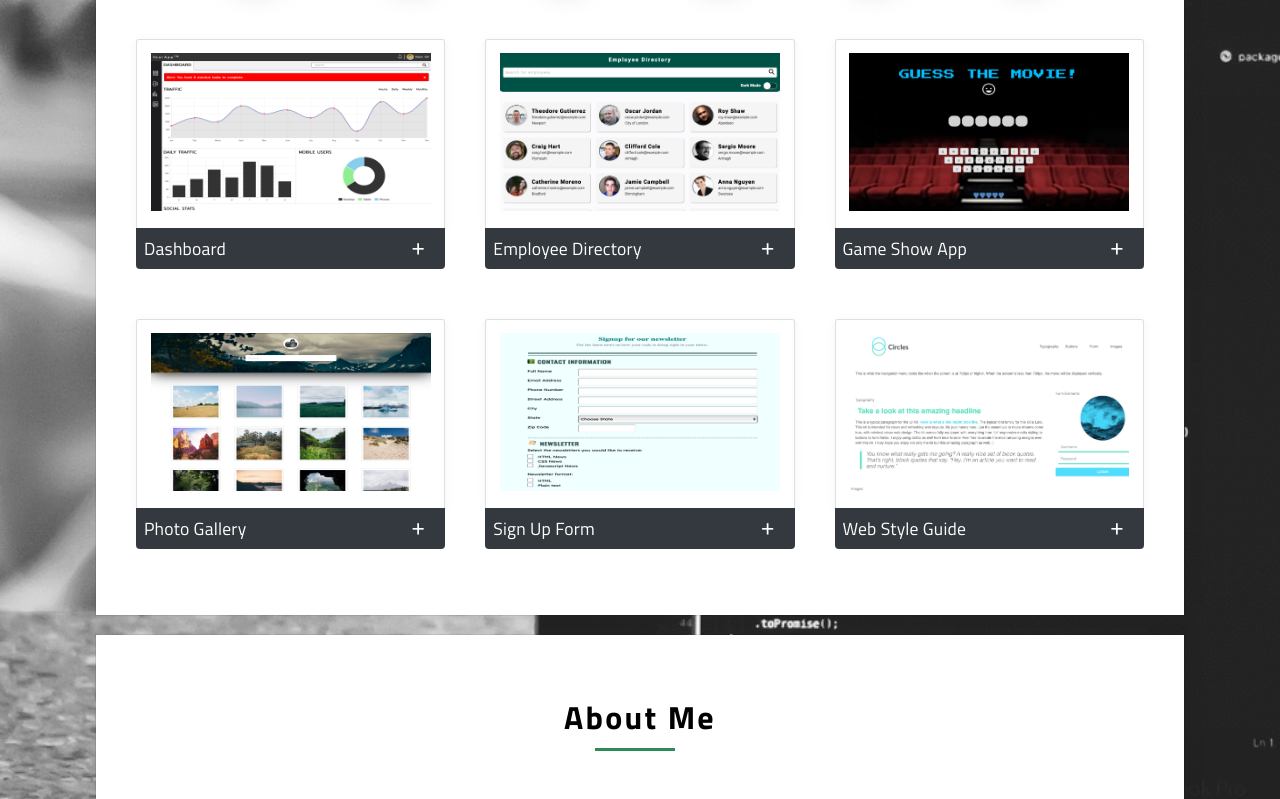
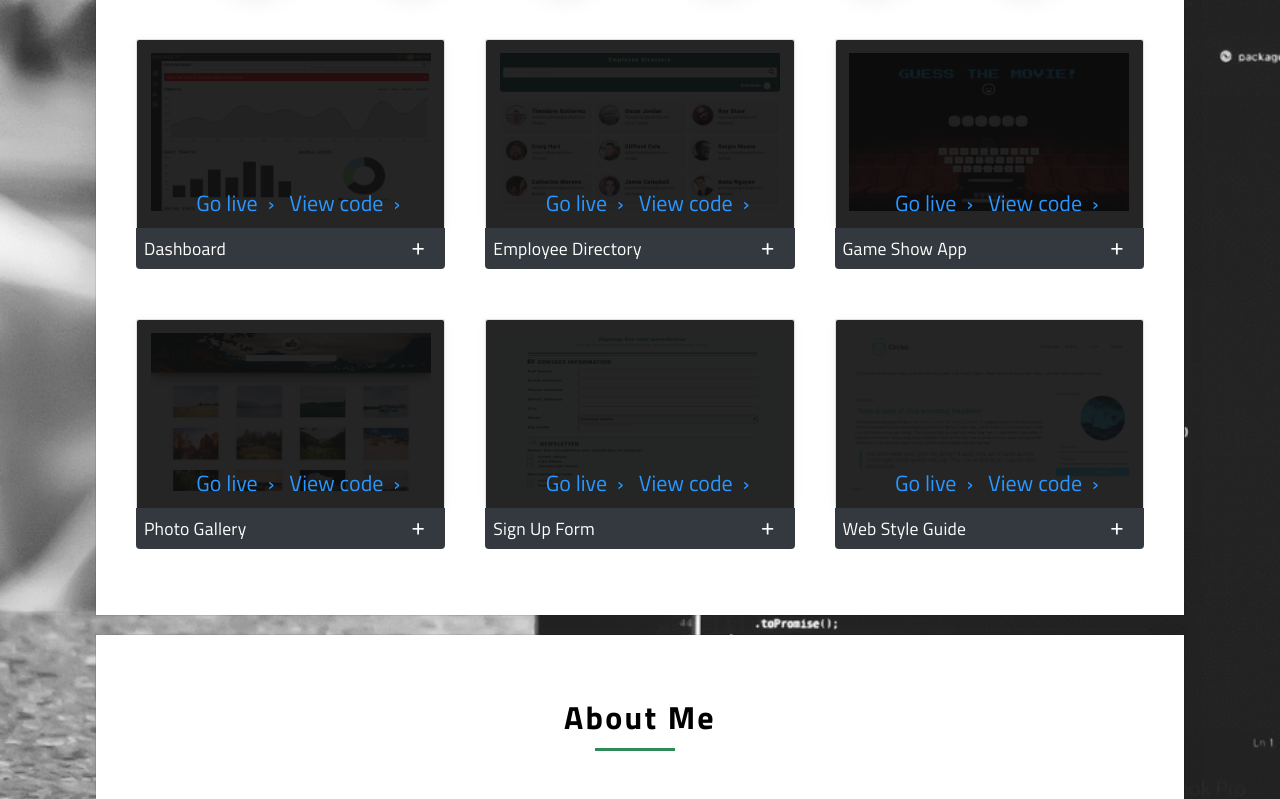
Before and after one commit to Rabin92/rabingm.dev, a plain HTML site: page index.html in a window 1280 px wide. Shown: the part 1133-1932 px from the top of the page. Drawn offline with nearby package versions, Linux system fonts and the light colour scheme; some packages are replaced by stand-ins of ours; a script that the page names is missing.

Commit message:
file updated

```diff
--- a/css/styles.css
+++ b/css/styles.css
@@ -772,7 +772,7 @@ nav ul li a:hover {
   height: 100%;
   background: rgba(15, 14, 14, 0.9);
   color: #fff;
-  opacity: 0;
+  opacity: 1;
   transition: opacity 0.45s;
   /* Target every direct child of this class */
 }
@@ -787,19 +787,19 @@ nav ul li a:hover {
   transform: translateY(0);
 }
 .section-overlay .info {
+  display: flex;
+  justify-content: space-evenly;
   font-family: "Titillium Web", sans-serif;
   font-weight: 400;
   font-size: 1.3em;
 }
 .section-overlay .info > a {
   font-size: 16px;
-  margin-left: 10px;
+  margin-left: 15px;
   color: #2997ff;
-  text-align: center;
 }
 @media (min-width: 400px) {
   .section-overlay .info > a {
-    margin-left: 20px;
     font-size: 22px;
   }
 }
```
Also changed, not shown: 1 other file.
